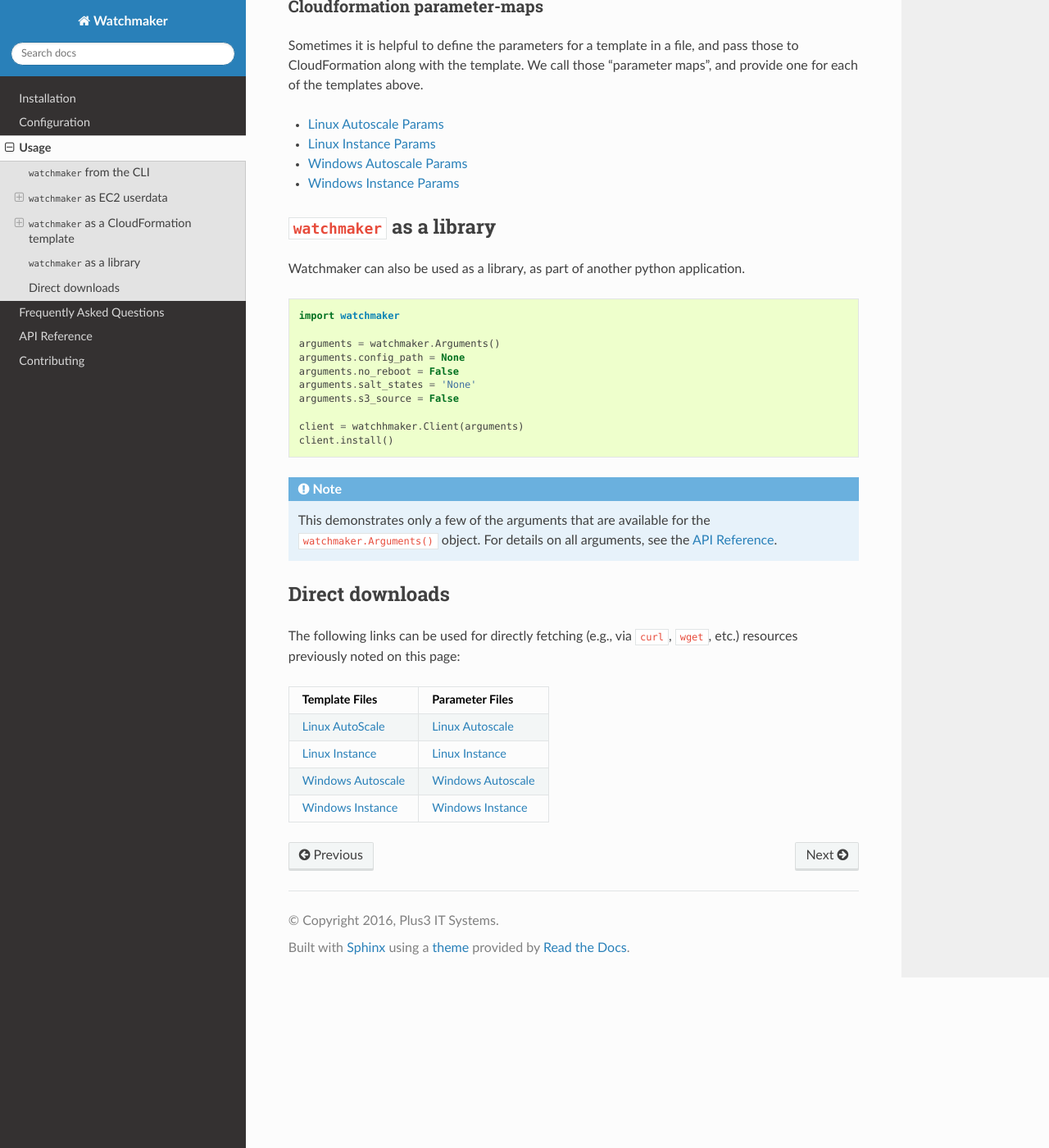
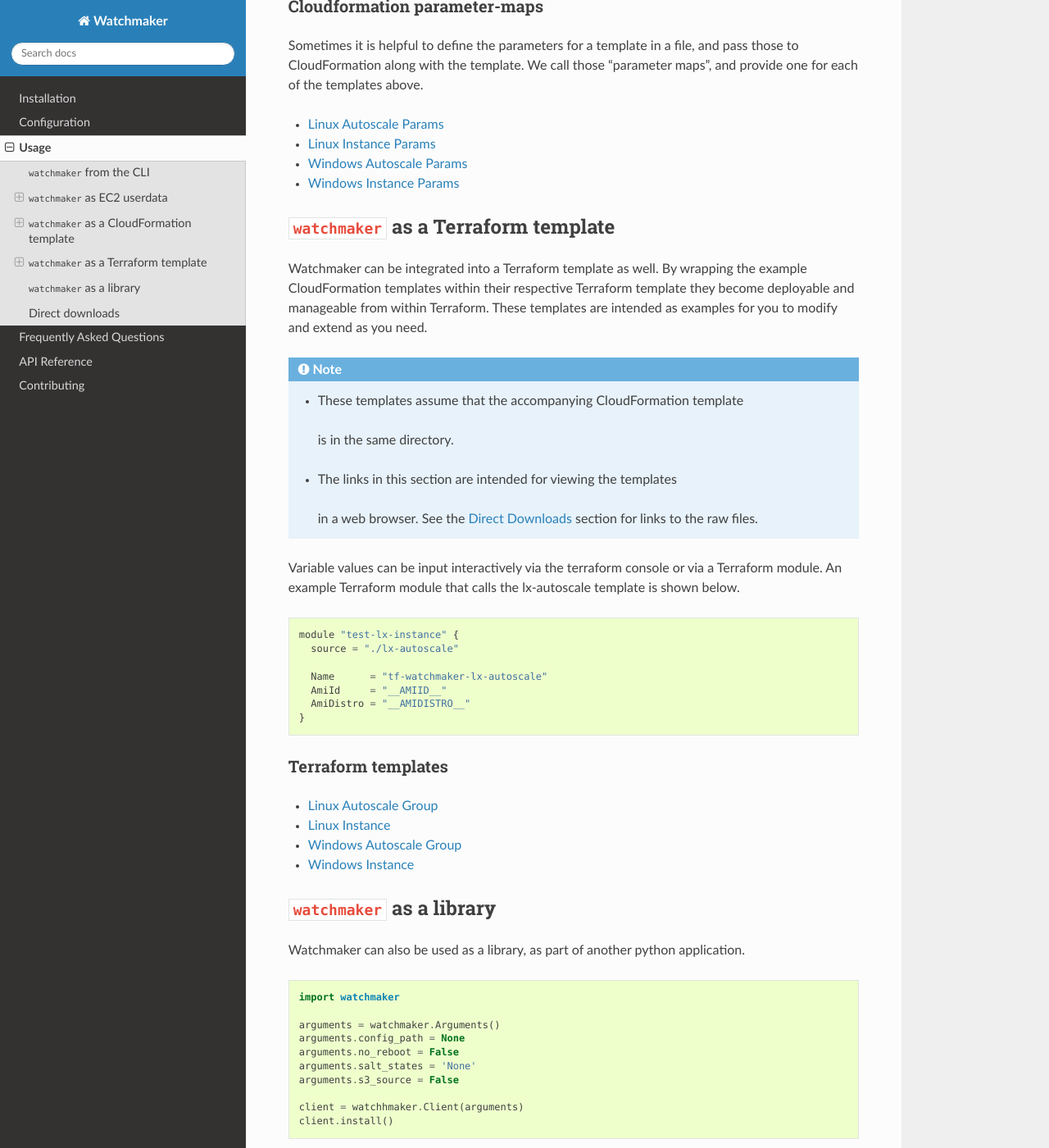
Before and after one commit to plus3it/watchmaker, a Sphinx documentation site: the page built from docs/usage.md, in a window 1280 px wide and 1400 px high, scrolled down 3142 px. Shown: the whole window at 82% size. Built offline with Sphinx 7.4.7 and the Read the Docs theme 2.0.0, drawn with Linux system fonts in a browser that asks for light colours; some of the changed text lies outside the part shown.

Commit message:
Add Terraform content
Adjusted URLs for CFN templates
Added block on Terraform templates

````diff
--- a/docs/usage.md
+++ b/docs/usage.md
@@ -176,15 +176,55 @@
 *   [Windows Autoscale Params][win-autoscale-params]
 *   [Windows Instance Params][win-instance-params]
 
-[lx-autoscale]: https://github.com/plus3it/watchmaker/blob/develop/docs/files/cfn/templates/watchmaker-lx-autoscale.template
-[lx-instance]: https://github.com/plus3it/watchmaker/blob/develop/docs/files/cfn/templates/watchmaker-lx-instance.template
-[win-autoscale]: https://github.com/plus3it/watchmaker/blob/develop/docs/files/cfn/templates/watchmaker-win-autoscale.template
-[win-instance]: https://github.com/plus3it/watchmaker/blob/develop/docs/files/cfn/templates/watchmaker-win-instance.template
+[lx-autoscale]: https://github.com/plus3it/watchmaker/blob/develop/docs/files/templates/lx-autoscale/watchmaker-lx-autoscale.template
+[lx-instance]: https://github.com/plus3it/watchmaker/blob/develop/docs/files/templates/lx-instance/watchmaker-lx-instance.template
+[win-autoscale]: https://github.com/plus3it/watchmaker/blob/develop/docs/files/templates/win-autoscale/watchmaker-win-autoscale.template
+[win-instance]: https://github.com/plus3it/watchmaker/blob/develop/docs/files/templates/win-instance/watchmaker-win-instance.template
 
 [lx-autoscale-params]: https://github.com/plus3it/watchmaker/blob/develop/docs/files/cfn/parameter-maps/watchmaker-lx-autoscale.params.json
 [lx-instance-params]: https://github.com/plus3it/watchmaker/blob/develop/docs/files/cfn/parameter-maps/watchmaker-lx-instance.params.json
 [win-autoscale-params]: https://github.com/plus3it/watchmaker/blob/develop/docs/files/cfn/parameter-maps/watchmaker-win-autoscale.params.json
 [win-instance-params]: https://github.com/plus3it/watchmaker/blob/develop/docs/files/cfn/parameter-maps/watchmaker-win-instance.params.json
+
+## `watchmaker` as a Terraform template
+
+Watchmaker can be integrated into a Terraform template as well. By wrapping
+the example CloudFormation templates within their respective Terraform template
+they become deployable and manageable from within Terraform. These templates
+are intended as examples for you to modify and extend as you need.
+
+```eval_rst
+.. note::
+
+   * These templates assume that the accompanying CloudFormation template
+    is in the same directory.
+
+   * The links in this section are intended for viewing the templates
+    in a web browser. See the `Direct Downloads`_ section for links to the raw
+    files.
+```
+
+Variable values can be input interactively via the terraform console or
+via a Terraform module. An example Terraform module that calls the
+lx-autoscale template is shown below.
+
+```
+module "test-lx-instance" {
+  source = "./lx-autoscale"
+
+  Name      = "tf-watchmaker-lx-autoscale"
+  AmiId     = "__AMIID__"
+  AmiDistro = "__AMIDISTRO__"
+}
+```
+
+### Terraform templates
+
+*   [Linux Autoscale Group][raw-lx-autoscale-tf]
+*   [Linux Instance][raw-lx-instance-tf]
+*   [Windows Autoscale Group][raw-win-autoscale-tf]
+*   [Windows Instance][raw-win-instance-tf]
+
 
 ## `watchmaker` as a library
 
@@ -217,19 +257,24 @@
 The following links can be used for directly fetching (e.g., via `curl`,
 `wget`, etc.) resources previously noted on this page:
 
-|Template Files|Parameter Files|
-|--------------|---------------|
-|[Linux AutoScale][raw-lx-autoscale]|[Linux Autoscale][raw-lx-autoscale-params]|
-|[Linux Instance][raw-lx-instance]|[Linux Instance][raw-lx-instance-params]|
-|[Windows Autoscale][raw-win-autoscale]|[Windows Autoscale][raw-win-autoscale-params]|
-|[Windows Instance][raw-win-instance]|[Windows Instance][raw-win-instance-params]|
+|CFN Template Files|CFN Parameter Files|TF Template Files|
+|--------------|---------------|---------------|
+|[Linux AutoScale][raw-lx-autoscale]|[Linux Autoscale][raw-lx-autoscale-params]|[Linux AutoScale][raw-lx-autoscale-tf]|
+|[Linux Instance][raw-lx-instance]|[Linux Instance][raw-lx-instance-params]| [Linux Instance][raw-lx-instance-tf]|
+|[Windows Autoscale][raw-win-autoscale]|[Windows Autoscale][raw-win-autoscale-params]|[Windows Autoscale][raw-win-autoscale-tf]|
+|[Windows Instance][raw-win-instance]|[Windows Instance][raw-win-instance-params]|[Windows Instance][raw-win-instance-tf]|
 
-[raw-lx-autoscale]: https://raw.githubusercontent.com/plus3it/watchmaker/develop/docs/files/cfn/templates/watchmaker-lx-autoscale.template
-[raw-lx-instance]: https://raw.githubusercontent.com/plus3it/watchmaker/develop/docs/files/cfn/templates/watchmaker-lx-instance.template
-[raw-win-autoscale]: https://raw.githubusercontent.com/plus3it/watchmaker/develop/docs/files/cfn/templates/watchmaker-win-autoscale.template
-[raw-win-instance]: https://raw.githubusercontent.com/plus3it/watchmaker/develop/docs/files/cfn/templates/watchmaker-win-instance.template
+[raw-lx-autoscale]: https://raw.githubusercontent.com/plus3it/watchmaker/blob/develop/docs/files/templates/lx-autoscale/watchmaker-lx-autoscale.template
+[raw-lx-instance]: https://raw.githubusercontent.com/plus3it/watchmaker/develop/docs/files/templates/lx-instance/watchmaker-lx-instance.template
+[raw-win-autoscale]: https://raw.githubusercontent.com/plus3it/watchmaker/develop/docs/files/templates/win-autoscale/watchmaker-win-autoscale.template
+[raw-win-instance]: https://raw.githubusercontent.com/plus3it/watchmaker/develop/docs/files/templates/win-instance/watchmaker-win-instance.template
 
 [raw-lx-autoscale-params]: https://raw.githubusercontent.com/plus3it/watchmaker/develop/docs/files/cfn/parameter-maps/watchmaker-lx-autoscale.params.json
 [raw-lx-instance-params]: https://raw.githubusercontent.com/plus3it/watchmaker/develop/docs/files/cfn/parameter-maps/watchmaker-lx-instance.params.json
 [raw-win-autoscale-params]: https://raw.githubusercontent.com/plus3it/watchmaker/develop/docs/files/cfn/parameter-maps/watchmaker-win-autoscale.params.json
 [raw-win-instance-params]: https://raw.githubusercontent.com/plus3it/watchmaker/develop/docs/files/cfn/parameter-maps/watchmaker-win-instance.params.json
+
+[raw-lx-autoscale-tf]: https://raw.githubusercontent.com/plus3it/watchmaker/blob/develop/docs/files/templates/lx-autoscale/watchmaker-lx-autoscale.tf
+[raw-lx-instance-tf]: https://raw.githubusercontent.com/plus3it/watchmaker/develop/docs/files/templates/lx-instance/watchmaker-lx-instance.tf
+[raw-win-autoscale-tf]: https://raw.githubusercontent.com/plus3it/watchmaker/develop/docs/files/templates/win-autoscale/watchmaker-win-autoscale.tf
+[raw-win-instance-tf]: https://raw.githubusercontent.com/plus3it/watchmaker/develop/docs/files/templates/win-instance/watchmaker-win-instance.tf
````
